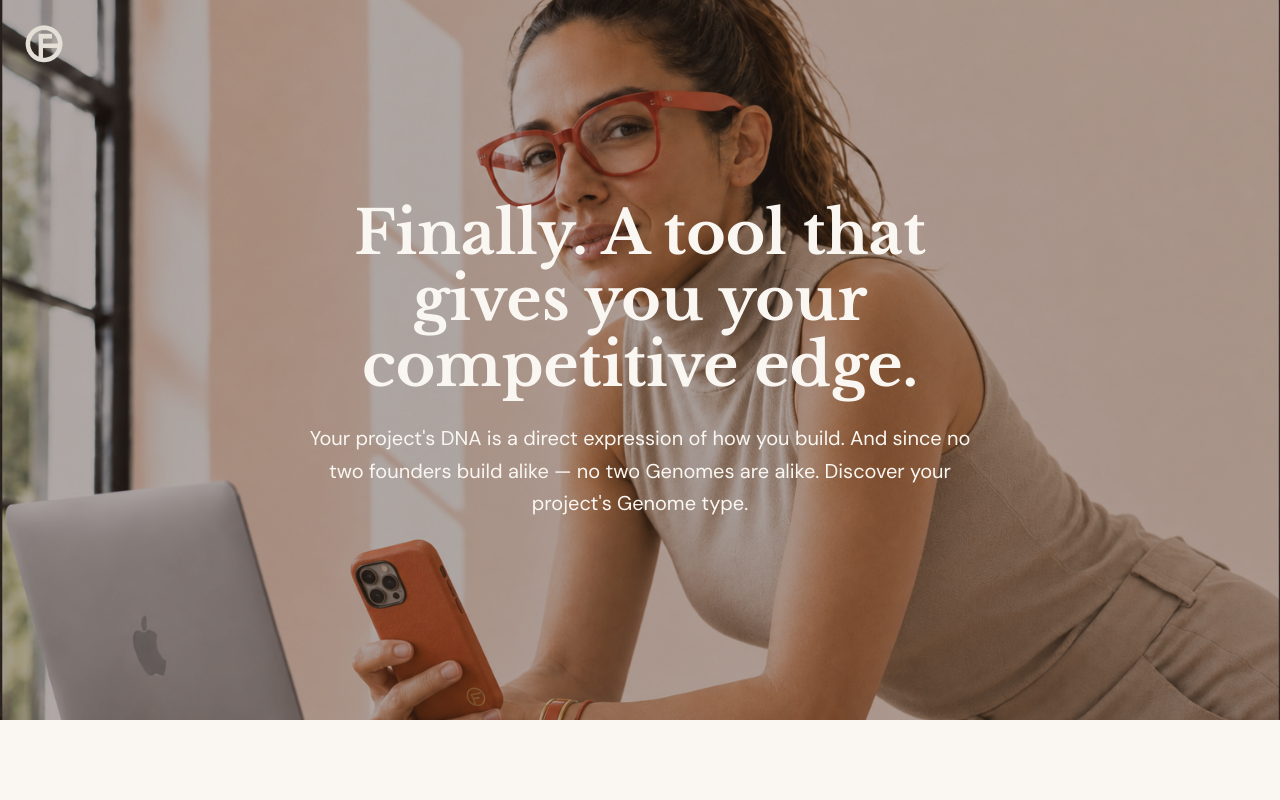
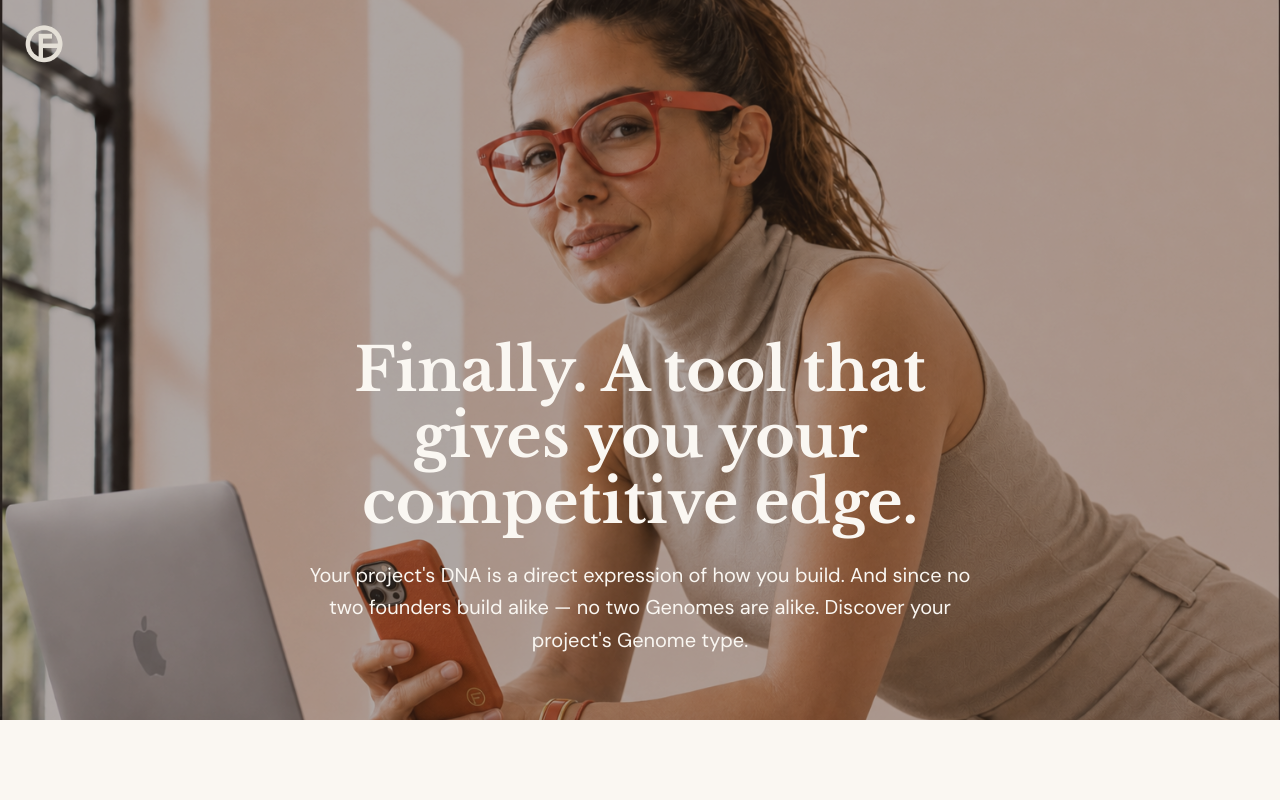
Before and after one commit to millsbuilds/foundher-genome, a React (Vite) app: page / in a window 1280 px wide. Shown: the top 800 px of the page. Built offline with nearby package versions, Linux system fonts and the light colour scheme.

Commit message:
shift hero text below face, align to bottom

```diff
--- a/src/App.tsx
+++ b/src/App.tsx
@@ -30,7 +30,7 @@ export default function App() {
       </div>
 
       {/* ─── HERO ─── */}
-      <section className="relative w-full min-h-[90vh] flex items-center justify-center">
+      <section className="relative w-full min-h-[90vh] flex items-end justify-center pb-16">
         <img
           src="/images/FH_hero-image-final.png"
           alt="FoundHer Genome"
```
Also changed, not shown: 1 other file (tests, documents, lock files or other folders).
